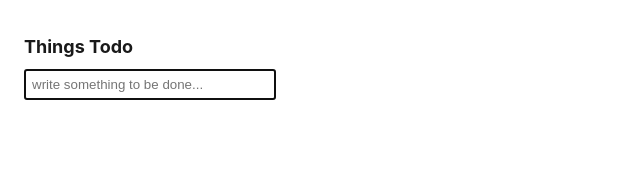
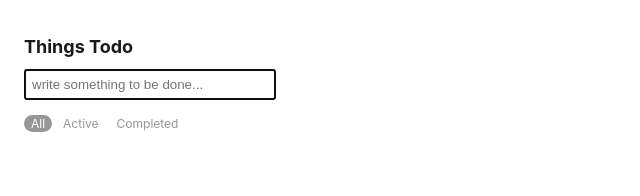
Before and after one commit to newraina/todo-mvc-example, a React (Create React App) app: page / in a window 1280 px wide. Shown: the top 196 px of the page, without its empty margins (0-640 px from the left). Built offline with nearby package versions, Linux system fonts and the light colour scheme.

Commit message:
feat: todo list status filter

```diff
--- a/src/App.tsx
+++ b/src/App.tsx
@@ -19,7 +19,7 @@ const AppTitle = styled.h1`
 `;
 
 const Input = styled.input`
-  margin-bottom: 6px;
+  margin-bottom: 12px;
   padding: 6px;
   width: 100%;
 `;
--- /dev/null
+++ b/src/TodoList/StatusFilter.tsx
@@ -0,0 +1,50 @@
+import { FC } from "react";
+import styled from "styled-components";
+import { TodoStatus } from "./interface";
+
+export interface StatusFilterProps {
+  status?: TodoStatus;
+
+  onStatusChange(status: TodoStatus | undefined): void;
+}
+
+const StatusTag = styled.span<{ active?: boolean }>`
+  display: inline-block;
+  padding: 0 6px;
+  font-size: 12px;
+  border-radius: 12px;
+  border: 1px solid transparent;
+  margin-right: 4px;
+  cursor: pointer;
+  color: ${(p) => (p.active ? "white" : "#979797")};
+  background-color: ${(p) => (p.active ? "#979797" : "")};
+
+  &: hover {
+    border-color: #979797;
+  }
+`;
+
+const tags = [
+  { label: "All", status: undefined },
+  { label: "Active", status: "active" },
+  { label: "Completed", status: "completed" },
+] as const;
+
+const StatusFilter: FC<StatusFilterProps> = (props) => {
+  const { status, onStatusChange } = props;
+
+  return (
+    <div>
+      {tags.map((tag) => (
+        <StatusTag
+          active={status === tag.status}
+          onClick={() => onStatusChange(tag.status)}
+        >
+          {tag.label}
+        </StatusTag>
+      ))}
+    </div>
+  );
+};
+
+export default StatusFilter;
--- a/src/TodoList/TodoList.tsx
+++ b/src/TodoList/TodoList.tsx
@@ -1,6 +1,8 @@
-import { FC } from "react";
-import { Todo } from "./interface";
+import { FC, useCallback, useState } from "react";
+import { Todo, TodoStatus } from "./interface";
 import TodoItem from "./TodoItem";
+import StatusFilter from "./StatusFilter";
+import styled from "styled-components";
 
 export interface TodoListProps {
   data: Todo[];
@@ -12,20 +14,44 @@ export interface TodoListProps {
   markTodoCompleted(id: string): void;
 }
 
+const TodoListContent = styled.div`
+  margin-top: 6px;
+`;
+
 const TodoList: FC<TodoListProps> = (props) => {
   const { data, removeTodo, markTodoActive, markTodoCompleted } = props;
 
+  const [selectedStatus, setSelectedStatus] =
+    useState<TodoStatus | undefined>(undefined);
+
+  const onlySelectedStatus = useCallback(
+    (todo: Todo) => {
+      if (!selectedStatus) {
+        return true;
+      }
+      return todo.status === selectedStatus;
+    },
+    [selectedStatus]
+  );
+
   return (
     <div>
-      {data.map((todoItem) => (
+      <StatusFilter
+        status={selectedStatus}
+        onStatusChange={setSelectedStatus}
+      />
+
+      <TodoListContent>
+        {data.filter(onlySelectedStatus).map((todo) => (
           <TodoItem
-          key={todoItem.id}
-          data={todoItem}
+            key={todo.id}
+            data={todo}
             removeTodo={removeTodo}
             markTodoActive={markTodoActive}
             markTodoCompleted={markTodoCompleted}
           />
         ))}
+      </TodoListContent>
     </div>
   );
 };
```
Lines whose indentation alone changed are shown as unchanged.
